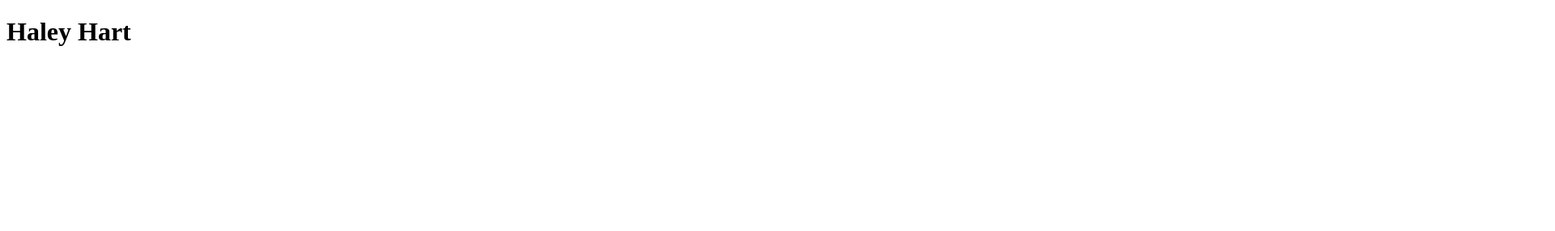
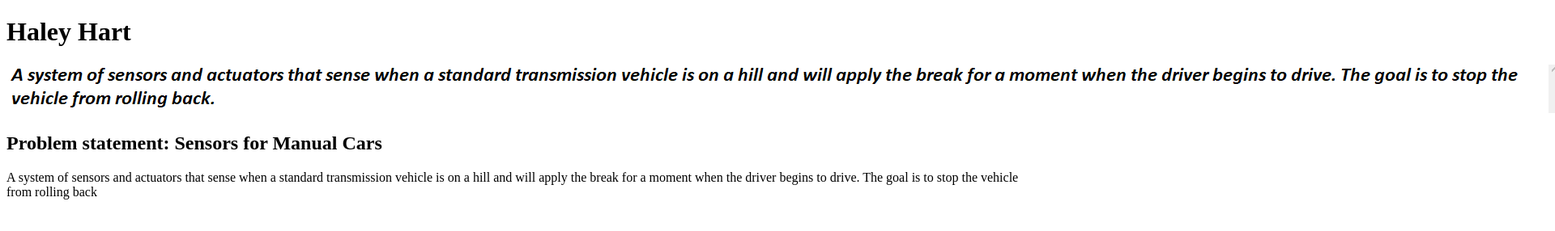
Before and after one commit to hvhartt/hvhartt.github.io, a plain HTML site: page index.html in a window 1280 px wide. Shown: the whole page at 81% size, 1920 px wide, since content can reach past the window. Drawn offline with Linux system fonts and the light colour scheme.

Commit message:
Update index.html

```diff
--- a/index.html
+++ b/index.html
@@ -7,3 +7,12 @@
     <h1>Haley Hart</h1>
   </body>
 </html>
+<section class="assign">
+    <img src="images/Screenshot 2024-01-29 150934.png" />
+    <section class="assign-det">
+<h2>Problem statement: Sensors for Manual Cars</h2>
+<p>
+  A system of sensors and actuators that sense when a standard transmission vehicle is on a hill and will apply the break for a moment when the driver begins to drive. The goal is to stop the vehicle from rolling back
+</p>
+      </section>
+  </section>
```
